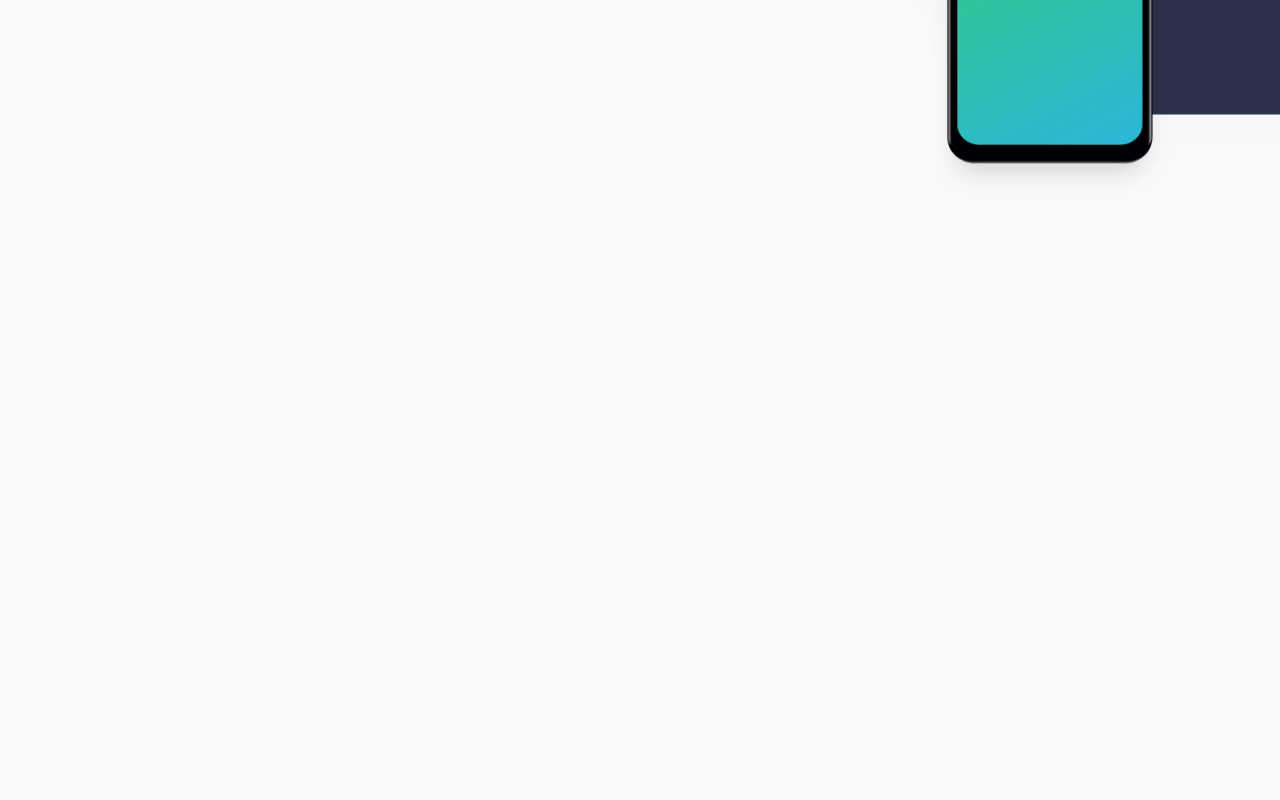
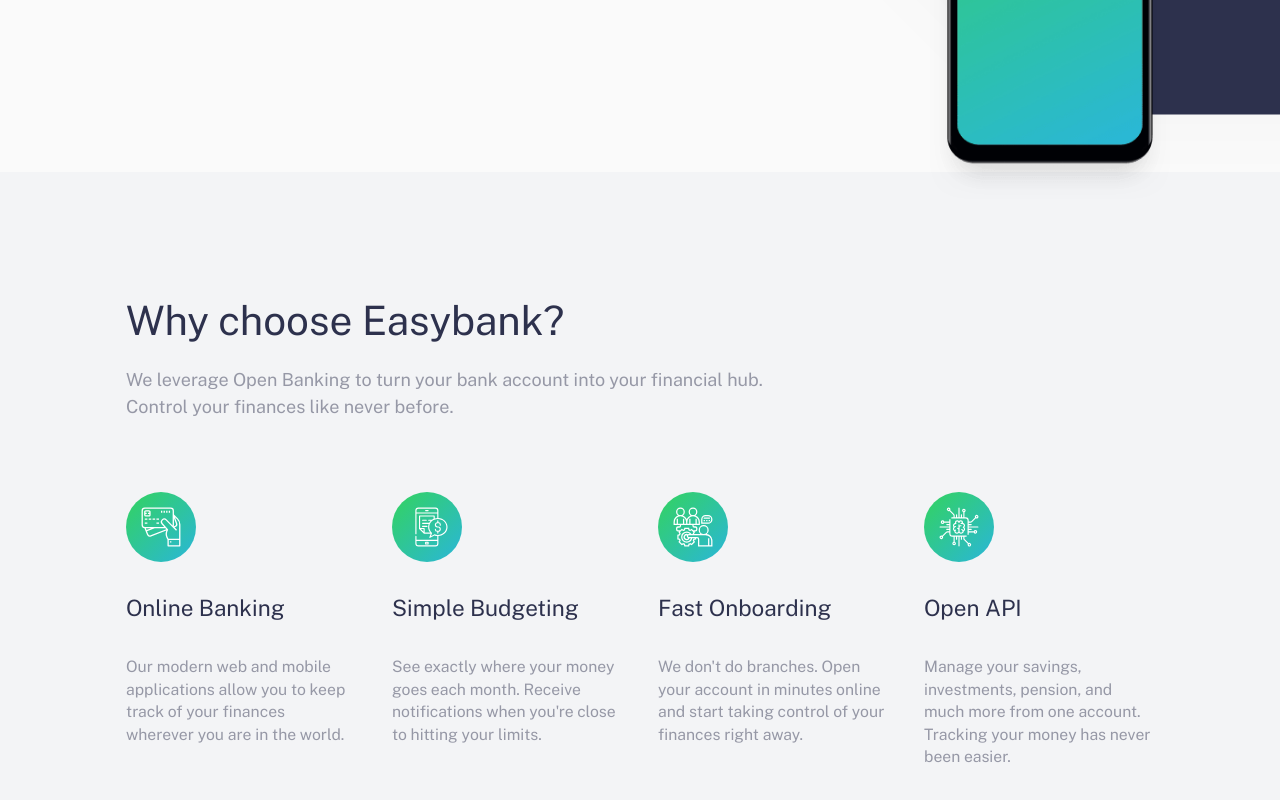
Before and after one commit to Mikael-Josias/easybank, a Next.js app: page / in a window 1280 px wide. Shown: the part 628-1428 px from the top of the page. Before the commit the page ends 827 px from the top, so only its background shows below. Built offline with nearby package versions, Linux system fonts and the light colour scheme.

Commit message:
feat: content section

```diff
--- /dev/null
+++ b/src/components/content-section.tsx
@@ -0,0 +1,43 @@
+import Image from "next/image";
+
+export default function ContentSection() {
+  return (
+    <section className="bg-light-gray-blue h-screen pt-28 px-28">
+      <h2 className="text-dark-blue text-4xl mb-5">Why choose Easybank?</h2>
+      <span className="text-dark-gray block">
+        We leverage Open Banking to turn your bank account into your financial hub.<br/>
+        Control your finances like never before.
+      </span>
+      <div className="grid grid-cols-4 gap-8 mt-16">
+        <div className="flex flex-col gap-7">
+          <Image width={70} height={70} src="/icon-online.svg" alt="credit card icon"/>
+          <strong className="text-dark-blue text-xl font-normal">Online Banking</strong>
+          <span className="text-dark-gray text-sm">
+            Our modern web and mobile applications allow you to keep track of your finances wherever you are in the world.
+          </span>
+        </div>
+        <div className="flex flex-col gap-7">
+          <Image width={70} height={70} src="/icon-budgeting.svg" alt="credit card icon"/>
+          <strong className="text-dark-blue text-xl font-normal">Simple Budgeting</strong>
+          <span className="text-dark-gray text-sm">
+            See exactly where your money goes each month. Receive notifications when you&apos;re close to hitting your limits.
+          </span>
+        </div>
+        <div className="flex flex-col gap-7">
+          <Image width={70} height={70} src="/icon-onboarding.svg" alt="credit card icon"/>
+          <strong className="text-dark-blue text-xl font-normal">Fast Onboarding</strong>
+          <span className="text-dark-gray text-sm">
+            We don&apos;t do branches. Open your account in minutes online and start taking control of your finances right away.
+          </span>
+        </div>
+        <div className="flex flex-col gap-7">
+          <Image width={70} height={70} src="/icon-api.svg" alt="credit card icon"/>
+          <strong className="text-dark-blue text-xl font-normal">Open API</strong>
+          <span className="text-dark-gray text-sm">
+            Manage your savings, investments, pension, and much more  from one account. Tracking your money has never been easier.
+          </span>
+        </div>
+      </div>
+    </section>
+  );
+}
--- a/src/pages/index.tsx
+++ b/src/pages/index.tsx
@@ -1,3 +1,4 @@
+import ContentSection from "@/components/content-section";
 import Header from "@/components/header"
 import HeroSection from "@/components/hero-section";
 
@@ -6,6 +7,7 @@
     <>
       <Header/>
       <HeroSection/>
+      <ContentSection/>
     </>
   );
 }
```
